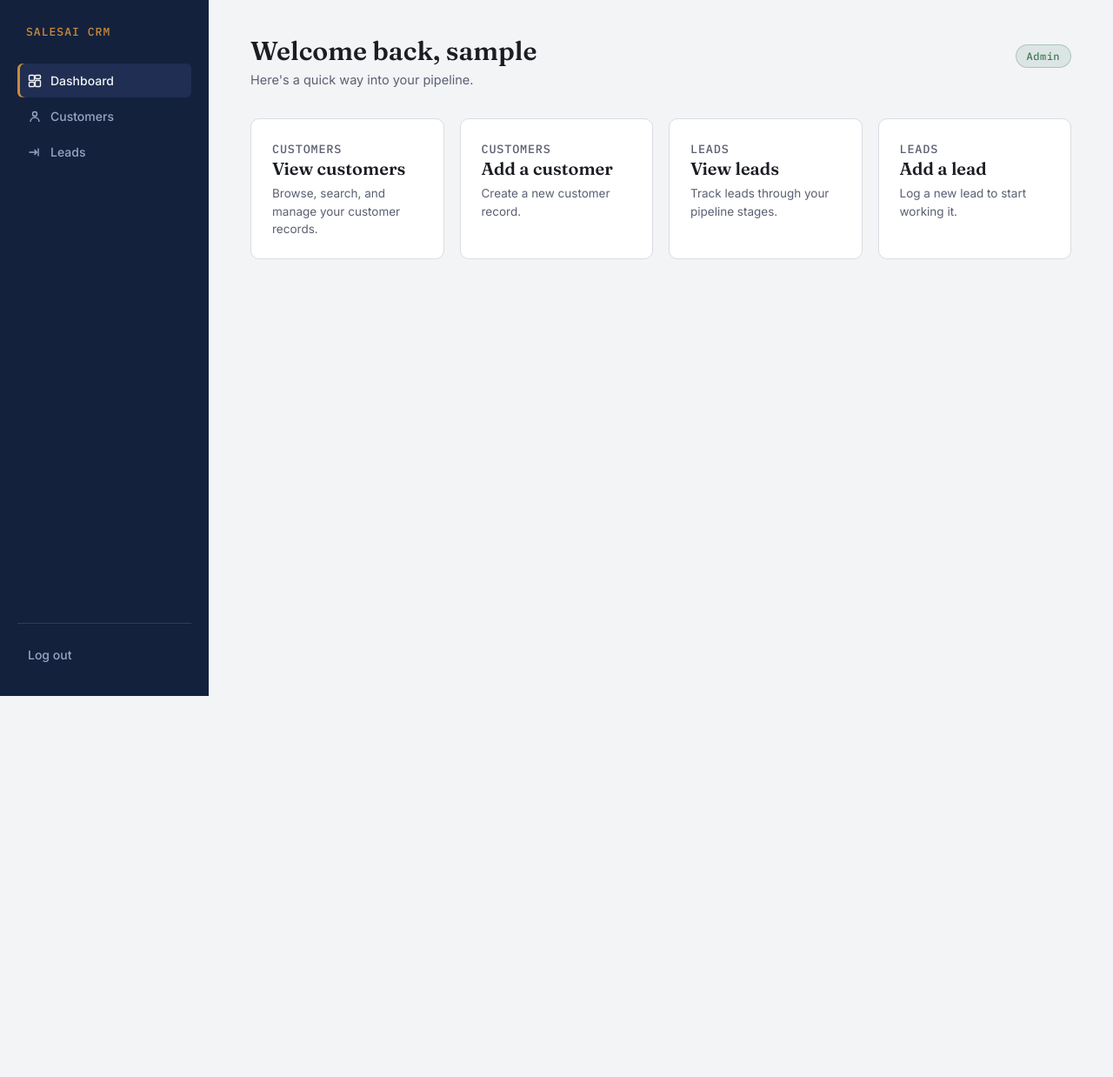
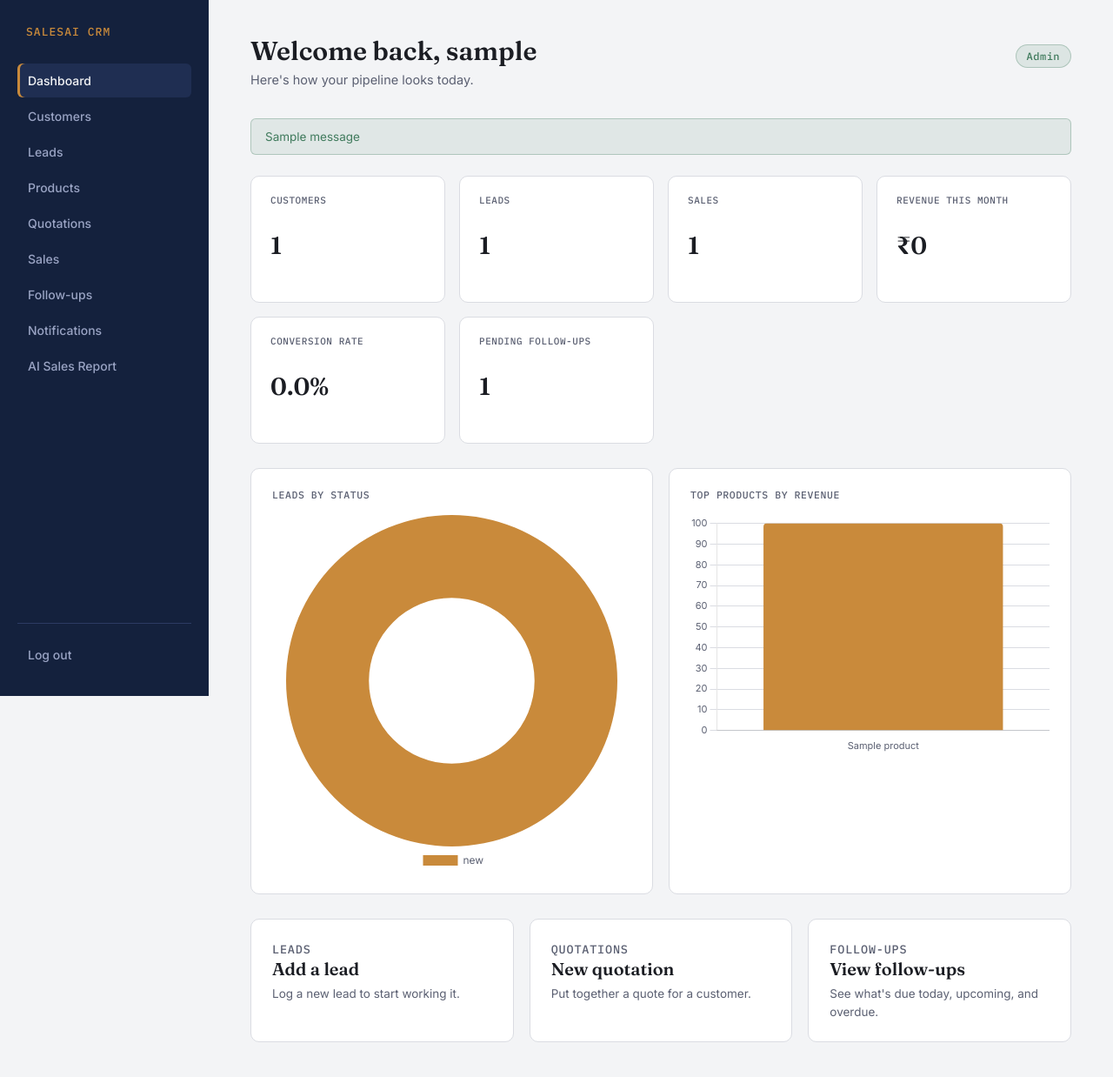
Before and after one commit to Imparas04/sales-crm, a Django app: page /dashboard/ in a window 1280 px wide. Shown: the whole page at 87% size. Before the commit the page ends 800 px from the top, so only its background shows below. Run offline with Django 5.2, Linux system fonts and the light colour scheme; a user stored in the database is signed in; tables that the repository leaves empty hold one stand-in row (values such as "Sample post"); one stand-in notice (Sample message) is shown; data that the repository does not hold is empty.

Commit message:
Refresh dashboard with full navigation, KPI cards, and charts

```diff
--- a/static/css/style.css
+++ b/static/css/style.css
@@ -1218,3 +1218,75 @@ html, body {
 @media (max-width: 640px) {
   .kanban-grid { grid-template-columns: 1fr; }
 }
+
+/* ==========================================================================
+   KPI cards + notification badge (dashboard.html)
+   ========================================================================== */
+
+.kpi-grid {
+  display: grid;
+  grid-template-columns: repeat(auto-fit, minmax(180px, 1fr));
+  gap: 16px;
+  margin-bottom: 28px;
+}
+
+.kpi-card {
+  background: var(--color-paper-raised);
+  border: 1px solid var(--color-border);
+  border-radius: var(--radius-md);
+  padding: 20px 22px;
+}
+
+.kpi-card__label {
+  font-family: var(--font-mono);
+  font-size: 11px;
+  letter-spacing: 0.05em;
+  text-transform: uppercase;
+  color: var(--color-text-muted);
+  margin: 0 0 10px;
+}
+
+.kpi-card__value {
+  font-family: var(--font-display);
+  font-size: 28px;
+  font-weight: 600;
+  color: var(--color-text);
+}
+
+.charts-grid {
+  display: grid;
+  grid-template-columns: 1fr 1fr;
+  gap: 18px;
+  margin-bottom: 28px;
+}
+
+.chart-card {
+  background: var(--color-paper-raised);
+  border: 1px solid var(--color-border);
+  border-radius: var(--radius-md);
+  padding: 22px 24px;
+}
+
+.chart-card__title {
+  font-family: var(--font-mono);
+  font-size: 11.5px;
+  letter-spacing: 0.05em;
+  text-transform: uppercase;
+  color: var(--color-text-muted);
+  margin: 0 0 16px;
+}
+
+.nav-badge {
+  margin-left: auto;
+  background: var(--color-brass);
+  color: #fff;
+  font-family: var(--font-mono);
+  font-size: 10.5px;
+  border-radius: 999px;
+  padding: 1px 7px;
+  line-height: 1.5;
+}
+
+@media (max-width: 860px) {
+  .charts-grid { grid-template-columns: 1fr; }
+}
--- a/templates/dashboard.html
+++ b/templates/dashboard.html
@@ -8,6 +8,7 @@
   <link rel="preconnect" href="https://fonts.googleapis.com">
   <link href="https://fonts.googleapis.com/css2?family=Fraunces:wght@500;600&family=Inter:wght@400;500;600&family=IBM+Plex+Mono:wght@500&display=swap" rel="stylesheet">
   <link rel="stylesheet" href="{% static 'css/style.css' %}">
+  <script src="https://cdnjs.cloudflare.com/ajax/libs/Chart.js/4.4.4/chart.umd.min.js"></script>
 </head>
 <body>
   <div class="app-shell">
@@ -16,27 +17,27 @@
       <div>
         <div class="app-sidebar__brand">SalesAI CRM</div>
         <nav class="app-nav">
-          <a class="app-nav__link app-nav__link--active" href="{% url 'dashboard' %}">
-            <svg class="app-nav__icon" viewBox="0 0 16 16" fill="none" stroke="currentColor" stroke-width="1.4"><rect x="1.5" y="1.5" width="6" height="6" rx="1"/><rect x="8.5" y="1.5" width="6" height="4" rx="1"/><rect x="8.5" y="7.5" width="6" height="7" rx="1"/><rect x="1.5" y="9.5" width="6" height="5" rx="1"/></svg>
-            Dashboard
+          <a class="app-nav__link app-nav__link--active" href="{% url 'dashboard' %}">Dashboard</a>
+          <a class="app-nav__link" href="{% url 'customer_list' %}">Customers</a>
+          <a class="app-nav__link" href="{% url 'lead_list' %}">Leads</a>
+          <a class="app-nav__link" href="{% url 'product_list' %}">Products</a>
+          <a class="app-nav__link" href="{% url 'quotation_list' %}">Quotations</a>
+          <a class="app-nav__link" href="{% url 'sale_list' %}">Sales</a>
+          <a class="app-nav__link" href="{% url 'followup_dashboard' %}">Follow-ups</a>
+          <a class="app-nav__link" href="{% url 'notification_list' %}" style="display:flex; align-items:center;">
+            Notifications
+            {% if unread_notifications %}<span class="nav-badge">{{ unread_notifications }}</span>{% endif %}
           </a>
-          <a class="app-nav__link" href="{% url 'customer_list' %}">
-            <svg class="app-nav__icon" viewBox="0 0 16 16" fill="none" stroke="currentColor" stroke-width="1.4"><circle cx="8" cy="5" r="2.5"/><path d="M3 14c0-2.8 2.2-5 5-5s5 2.2 5 5"/></svg>
-            Customers
-          </a>
-          <a class="app-nav__link" href="{% url 'lead_list' %}">
-            <svg class="app-nav__icon" viewBox="0 0 16 16" fill="none" stroke="currentColor" stroke-width="1.4"><path d="M1.5 8h9M10.5 8l-3-3M10.5 8l-3 3"/><path d="M12 3.5v9"/></svg>
-            Leads
-          </a>
+          {% if profile.role == 'admin' or profile.role == 'manager' %}
+            <a class="app-nav__link" href="{% url 'ai_sales_report' %}">AI Sales Report</a>
+          {% endif %}
         </nav>
       </div>
 
       <div class="app-sidebar__foot">
         <form method="post" action="{% url 'logout' %}">
           {% csrf_token %}
-          <button type="submit" class="app-sidebar__logout">
-            Log out
-          </button>
+          <button type="submit" class="app-sidebar__logout">Log out</button>
         </form>
       </div>
     </aside>
@@ -45,40 +46,115 @@
       <div class="app-header">
         <div>
           <h1>Welcome back, {{ request.user.username }}</h1>
-          <p class="app-header__sub">Here's a quick way into your pipeline.</p>
+          <p class="app-header__sub">Here's how your pipeline looks today.</p>
         </div>
-        {% if profile.role %}
-          <span class="role-badge">{{ profile.role }}</span>
-        {% endif %}
+        {% if profile.role %}<span class="role-badge">{{ profile.role }}</span>{% endif %}
+      </div>
+
+      {% if messages %}
+        <ul class="messages-list">
+          {% for message in messages %}<li class="{{ message.tags }}">{{ message }}</li>{% endfor %}
+        </ul>
+      {% endif %}
+
+      <div class="kpi-grid">
+        <div class="kpi-card">
+          <p class="kpi-card__label">Customers</p>
+          <p class="kpi-card__value">{{ total_customers }}</p>
+        </div>
+        <div class="kpi-card">
+          <p class="kpi-card__label">Leads</p>
+          <p class="kpi-card__value">{{ total_leads }}</p>
+        </div>
+        <div class="kpi-card">
+          <p class="kpi-card__label">Sales</p>
+          <p class="kpi-card__value">{{ total_sales }}</p>
+        </div>
+        <div class="kpi-card">
+          <p class="kpi-card__label">Revenue this month</p>
+          <p class="kpi-card__value">₹{{ monthly_revenue|floatformat:0 }}</p>
+        </div>
+        <div class="kpi-card">
+          <p class="kpi-card__label">Conversion rate</p>
+          <p class="kpi-card__value">{{ conversion_rate }}%</p>
+        </div>
+        <div class="kpi-card">
+          <p class="kpi-card__label">Pending follow-ups</p>
+          <p class="kpi-card__value">{{ pending_followups }}</p>
+        </div>
+      </div>
+
+      <div class="charts-grid">
+        <div class="chart-card">
+          <p class="chart-card__title">Leads by status</p>
+          <canvas id="leadStatusChart" height="200"></canvas>
+        </div>
+        <div class="chart-card">
+          <p class="chart-card__title">Top products by revenue</p>
+          <canvas id="productRevenueChart" height="200"></canvas>
+        </div>
       </div>
 
       <div class="quick-actions">
-        <a class="quick-card" href="{% url 'customer_list' %}">
-          <p class="quick-card__eyebrow">Customers</p>
-          <h3>View customers</h3>
-          <p>Browse, search, and manage your customer records.</p>
-        </a>
-
-        <a class="quick-card" href="{% url 'customer_add' %}">
-          <p class="quick-card__eyebrow">Customers</p>
-          <h3>Add a customer</h3>
-          <p>Create a new customer record.</p>
-        </a>
-
-        <a class="quick-card" href="{% url 'lead_list' %}">
-          <p class="quick-card__eyebrow">Leads</p>
-          <h3>View leads</h3>
-          <p>Track leads through your pipeline stages.</p>
-        </a>
-
         <a class="quick-card" href="{% url 'lead_add' %}">
           <p class="quick-card__eyebrow">Leads</p>
           <h3>Add a lead</h3>
           <p>Log a new lead to start working it.</p>
         </a>
+        <a class="quick-card" href="{% url 'quotation_add' %}">
+          <p class="quick-card__eyebrow">Quotations</p>
+          <h3>New quotation</h3>
+          <p>Put together a quote for a customer.</p>
+        </a>
+        <a class="quick-card" href="{% url 'followup_dashboard' %}">
+          <p class="quick-card__eyebrow">Follow-ups</p>
+          <h3>View follow-ups</h3>
+          <p>See what's due today, upcoming, and overdue.</p>
+        </a>
       </div>
     </main>
 
   </div>
+
+  <script>
+    var brass = getComputedStyle(document.documentElement).getPropertyValue('--color-brass').trim();
+    var forest = getComputedStyle(document.documentElement).getPropertyValue('--color-forest').trim();
+    var ink = getComputedStyle(document.documentElement).getPropertyValue('--color-ink-soft').trim();
+    var muted = getComputedStyle(document.documentElement).getPropertyValue('--color-text-muted').trim();
+
+    new Chart(document.getElementById('leadStatusChart'), {
+      type: 'doughnut',
+      data: {
+        labels: {{ lead_status_labels|safe }},
+        datasets: [{
+          data: {{ lead_status_counts|safe }},
+          backgroundColor: [brass, forest, ink, '#B3432B', '#9AA4C4'],
+          borderWidth: 0
+        }]
+      },
+      options: {
+        plugins: { legend: { position: 'bottom', labels: { color: muted, font: { family: 'Inter', size: 12 } } } }
+      }
+    });
+
+    new Chart(document.getElementById('productRevenueChart'), {
+      type: 'bar',
+      data: {
+        labels: {{ product_labels|safe }},
+        datasets: [{
+          data: {{ product_values|safe }},
+          backgroundColor: brass,
+          borderRadius: 4
+        }]
+      },
+      options: {
+        plugins: { legend: { display: false } },
+        scales: {
+          x: { ticks: { color: muted, font: { family: 'Inter', size: 11 } }, grid: { display: false } },
+          y: { ticks: { color: muted, font: { family: 'Inter', size: 11 } }, grid: { color: '#DADCE2' } }
+        }
+      }
+    });
+  </script>
 </body>
 </html>
```
